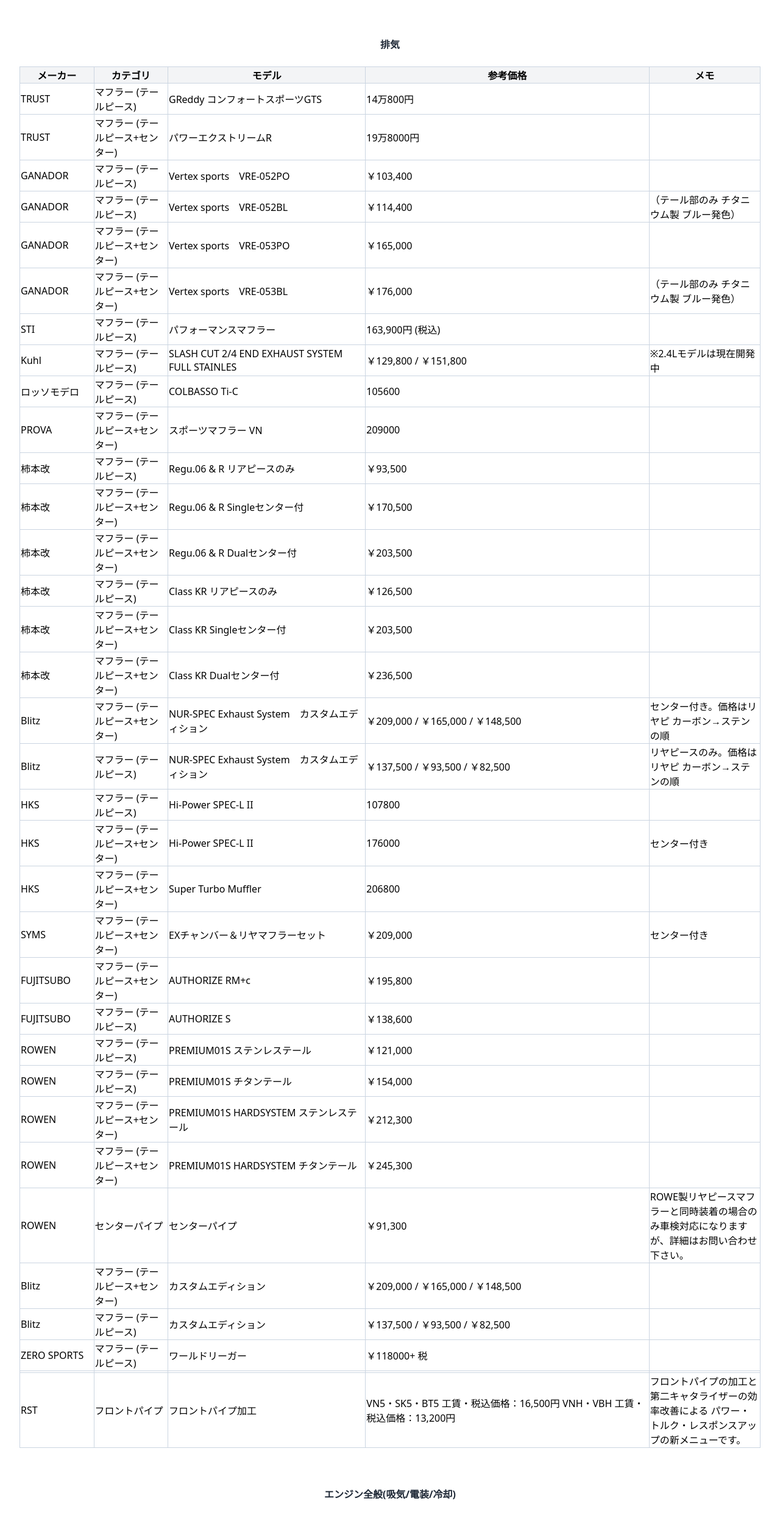
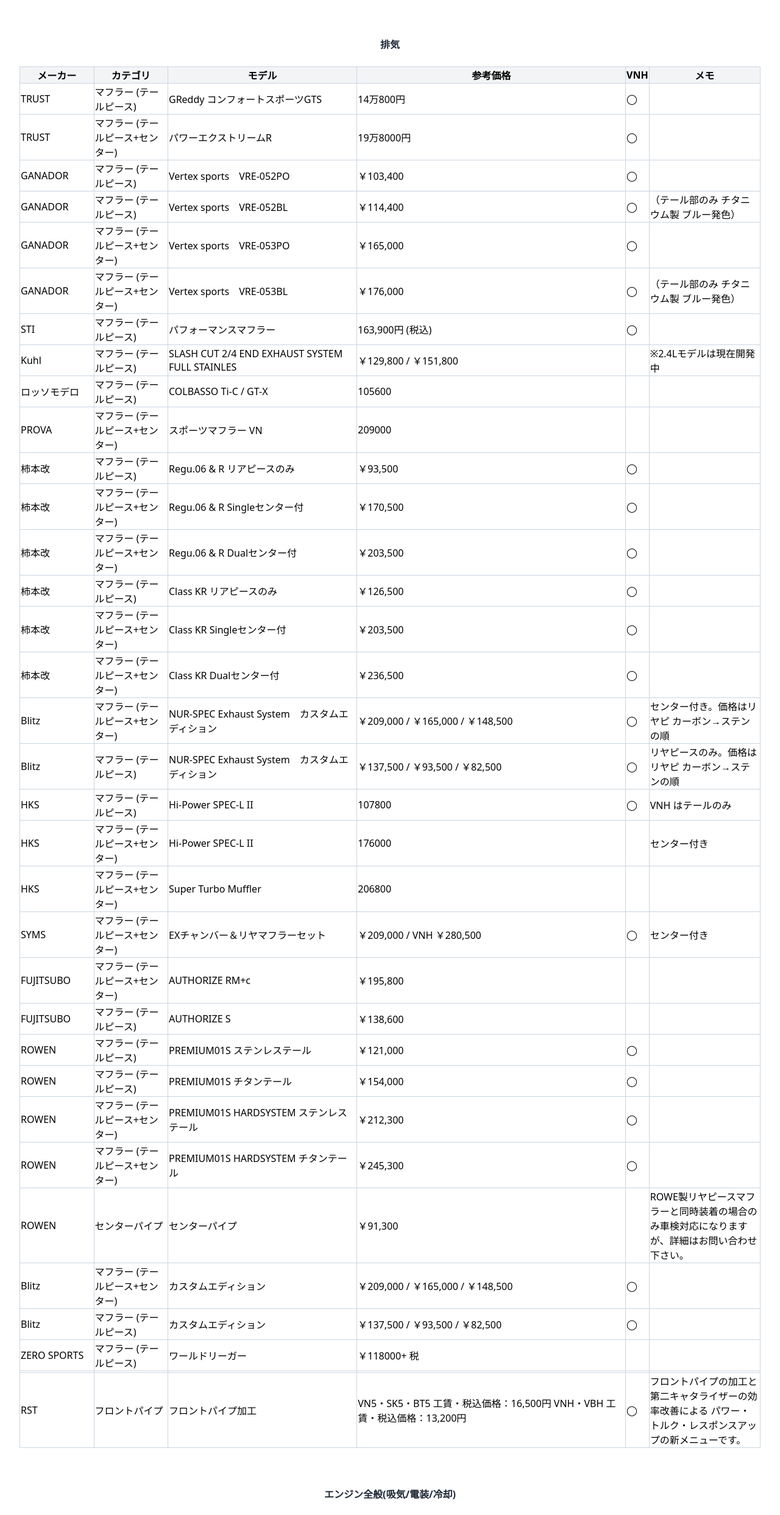
Before and after one commit to mabots/vn-parts, a plain HTML site: page index.html in a window 1280 px wide. Shown: the part 5353-7838 px from the top of the page at 61% size. Drawn offline with nearby package versions, Linux system fonts and the light colour scheme.

Commit message:
Update index.html

```diff
--- a/index.html
+++ b/index.html
@@ -1006,6 +1006,7 @@
                       <th class=" border border-slate-300 bg-gray-100">カテゴリ</th>
                       <th class=" border border-slate-300 bg-gray-100">モデル</th>
                       <th class=" border border-slate-300 bg-gray-100">参考価格</th>
+                      <th class=" border border-slate-300 bg-gray-100">VNH</th>
                       <th class=" border border-slate-300 bg-gray-100">メモ</th>
                     </tr>
                     <tr>
@@ -1013,6 +1014,7 @@
                       <td class="border border-slate-300">マフラー (テールピース)</td>
                       <td class="border border-slate-300">GReddy コンフォートスポーツGTS</td>
                       <td class="border border-slate-300">14万800円</td>
+                      <td class="border border-slate-300">◯</td>
                       <td class="border border-slate-300"></td>
                     </tr>
                     <tr>
@@ -1020,6 +1022,7 @@
                       <td class="border border-slate-300">マフラー (テールピース+センター)</td>
                       <td class="border border-slate-300">パワーエクストリームR</td>
                       <td class="border border-slate-300">19万8000円</td>
+                      <td class="border border-slate-300">◯</td>
                       <td class="border border-slate-300"></td>
                     </tr>
                     <tr>
@@ -1027,6 +1030,7 @@
                       <td class="border border-slate-300">マフラー (テールピース)</td>
                       <td class="border border-slate-300">Vertex sports　VRE-052PO</td>
                       <td class="border border-slate-300">￥103,400</td>
+                      <td class="border border-slate-300">◯</td>
                       <td class="border border-slate-300"></td>
                     </tr>
                     <tr>
@@ -1034,6 +1038,7 @@
                       <td class="border border-slate-300">マフラー (テールピース)</td>
                       <td class="border border-slate-300">Vertex sports　VRE-052BL</td>
                       <td class="border border-slate-300">￥114,400</td>
+                      <td class="border border-slate-300">◯</td>
                       <td class="border border-slate-300">（テール部のみ
                   チタニウム製
                   ブルー発色）</td>
@@ -1043,6 +1048,7 @@
                       <td class="border border-slate-300">マフラー (テールピース+センター)</td>
                       <td class="border border-slate-300">Vertex sports　VRE-053PO</td>
                       <td class="border border-slate-300">￥165,000</td>
+                      <td class="border border-slate-300">◯</td>
                       <td class="border border-slate-300"></td>
                     </tr>
                     <tr>
@@ -1050,6 +1056,7 @@
                       <td class="border border-slate-300">マフラー (テールピース+センター)</td>
                       <td class="border border-slate-300">Vertex sports　VRE-053BL</td>
                       <td class="border border-slate-300">￥176,000</td>
+                      <td class="border border-slate-300">◯</td>
                       <td class="border border-slate-300">（テール部のみ
                   チタニウム製
                   ブルー発色）</td>
@@ -1059,6 +1066,7 @@
                       <td class="border border-slate-300">マフラー (テールピース)</td>
                       <td class="border border-slate-300">パフォーマンスマフラー</td>
                       <td class="border border-slate-300">163,900円 (税込)</td>
+                      <td class="border border-slate-300">◯</td>
                       <td class="border border-slate-300"></td>
                     </tr>
                     <tr>
@@ -1066,13 +1074,15 @@
                       <td class="border border-slate-300">マフラー (テールピース)</td>
                       <td class="border border-slate-300">SLASH CUT 2/4 END EXHAUST SYSTEM FULL STAINLES</td>
                       <td class="border border-slate-300">￥129,800 / ￥151,800</td>
+                      <td class="border border-slate-300"></td>
                       <td class="border border-slate-300">※2.4Lモデルは現在開発中</td>
                     </tr>
                     <tr>
                       <td class="border border-slate-300">ロッソモデロ</td>
                       <td class="border border-slate-300">マフラー (テールピース)</td>
-                      <td class="border border-slate-300">COLBASSO Ti-C</td>
+                      <td class="border border-slate-300">COLBASSO Ti-C / GT-X</td>
                       <td class="border border-slate-300">105600</td>
+                      <td class="border border-slate-300"></td>
                       <td class="border border-slate-300"></td>
                     </tr>
                     <tr>
@@ -1081,12 +1091,14 @@
                       <td class="border border-slate-300">スポーツマフラー VN</td>
                       <td class="border border-slate-300">209000</td>
                       <td class="border border-slate-300"></td>
+                      <td class="border border-slate-300"></td>
                     </tr>
                     <tr>
                       <td class="border border-slate-300">柿本改</td>
                       <td class="border border-slate-300">マフラー (テールピース)</td>
                       <td class="border border-slate-300">Regu.06 &amp; R リアピースのみ</td>
                       <td class="border border-slate-300">￥93,500</td>
+                      <td class="border border-slate-300">◯</td>
                       <td class="border border-slate-300"></td>
                     </tr>
                     <tr>
@@ -1094,6 +1106,7 @@
                       <td class="border border-slate-300">マフラー (テールピース+センター)</td>
                       <td class="border border-slate-300">Regu.06 &amp; R Singleセンター付</td>
                       <td class="border border-slate-300">￥170,500</td>
+                      <td class="border border-slate-300">◯</td>
                       <td class="border border-slate-300"></td>
                     </tr>
                     <tr>
@@ -1101,6 +1114,7 @@
                       <td class="border border-slate-300">マフラー (テールピース+センター)</td>
                       <td class="border border-slate-300">Regu.06 &amp; R Dualセンター付</td>
                       <td class="border border-slate-300">￥203,500</td>
+                      <td class="border border-slate-300">◯</td>
                       <td class="border border-slate-300"></td>
                     </tr>
                     <tr>
@@ -1108,6 +1122,7 @@
                       <td class="border border-slate-300">マフラー (テールピース)</td>
                       <td class="border border-slate-300">Class KR リアピースのみ</td>
                       <td class="border border-slate-300">￥126,500</td>
+                      <td class="border border-slate-300">◯</td>
                       <td class="border border-slate-300"></td>
                     </tr>
                     <tr>
@@ -1115,6 +1130,7 @@
                       <td class="border border-slate-300">マフラー (テールピース+センター)</td>
                       <td class="border border-slate-300">Class KR Singleセンター付</td>
                       <td class="border border-slate-300">￥203,500</td>
+                      <td class="border border-slate-300">◯</td>
                       <td class="border border-slate-300"></td>
                     </tr>
                     <tr>
@@ -1122,6 +1138,7 @@
                       <td class="border border-slate-300">マフラー (テールピース+センター)</td>
                       <td class="border border-slate-300">Class KR Dualセンター付</td>
                       <td class="border border-slate-300">￥236,500</td>
+                      <td class="border border-slate-300">◯</td>
                       <td class="border border-slate-300"></td>
                     </tr>
                     <tr>
@@ -1129,6 +1146,7 @@
                       <td class="border border-slate-300">マフラー (テールピース+センター)</td>
                       <td class="border border-slate-300">NUR-SPEC Exhaust System　カスタムエディション</td>
                       <td class="border border-slate-300">￥209,000  / ￥165,000 /  ￥148,500</td>
+                      <td class="border border-slate-300">◯</td>
                       <td class="border border-slate-300">センター付き。価格はリヤピ カーボン→ステンの順</td>
                     </tr>
                     <tr>
@@ -1136,6 +1154,7 @@
                       <td class="border border-slate-300">マフラー (テールピース)</td>
                       <td class="border border-slate-300">NUR-SPEC Exhaust System　カスタムエディション</td>
                       <td class="border border-slate-300">￥137,500  / ￥93,500  / ￥82,500 </td>
+                      <td class="border border-slate-300">◯</td>
                       <td class="border border-slate-300">リヤピースのみ。価格はリヤピ カーボン→ステンの順</td>
                     </tr>
                     <tr>
@@ -1143,13 +1162,15 @@
                       <td class="border border-slate-300">マフラー (テールピース)</td>
                       <td class="border border-slate-300">Hi-Power SPEC-L II</td>
                       <td class="border border-slate-300">107800</td>
-                      <td class="border border-slate-300"></td>
+                      <td class="border border-slate-300">◯</td>
+                      <td class="border border-slate-300">VNH はテールのみ</td>
                     </tr>
                     <tr>
                       <td class="border border-slate-300">HKS</td>
                       <td class="border border-slate-300">マフラー (テールピース+センター)</td>
                       <td class="border border-slate-300">Hi-Power SPEC-L II</td>
                       <td class="border border-slate-300">176000</td>
+                      <td class="border border-slate-300"></td>
                       <td class="border border-slate-300">センター付き</td>
                     </tr>
                     <tr>
@@ -1158,12 +1179,14 @@
                       <td class="border border-slate-300">Super Turbo Muffler</td>
                       <td class="border border-slate-300">206800</td>
                       <td class="border border-slate-300"></td>
+                      <td class="border border-slate-300"></td>
                     </tr>
                     <tr>
                       <td class="border border-slate-300">SYMS</td>
                       <td class="border border-slate-300">マフラー (テールピース+センター)</td>
                       <td class="border border-slate-300">EXチャンバー＆リヤマフラーセット</td>
-                      <td class="border border-slate-300">￥209,000</td>
+                      <td class="border border-slate-300">￥209,000 / VNH ￥280,500</td>
+                      <td class="border border-slate-300">◯</td>
                       <td class="border border-slate-300">センター付き</td>
                     </tr>
                     <tr>
@@ -1172,6 +1195,7 @@
                       <td class="border border-slate-300">AUTHORIZE RM+c</td>
                       <td class="border border-slate-300">￥195,800</td>
                       <td class="border border-slate-300"></td>
+                      <td class="border border-slate-300"></td>
                     </tr>
                     <tr>
                       <td class="border border-slate-300">FUJITSUBO</td>
@@ -1179,12 +1203,14 @@
                       <td class="border border-slate-300">AUTHORIZE S</td>
                       <td class="border border-slate-300">￥138,600</td>
                       <td class="border border-slate-300"></td>
+                      <td class="border border-slate-300"></td>
                     </tr>
                     <tr>
                       <td class="border border-slate-300">ROWEN</td>
                       <td class="border border-slate-300">マフラー (テールピース)</td>
                       <td class="border border-slate-300">PREMIUM01S ステンレステール</td>
                       <td class="border border-slate-300">￥121,000</td>
+                      <td class="border border-slate-300">◯</td>
                       <td class="border border-slate-300"></td>
                     </tr>
                     <tr>
@@ -1192,6 +1218,7 @@
                       <td class="border border-slate-300">マフラー (テールピース)</td>
                       <td class="border border-slate-300">PREMIUM01S チタンテール</td>
                       <td class="border border-slate-300">￥154,000 </td>
+                      <td class="border border-slate-300">◯</td>
                       <td class="border border-slate-300"></td>
                     </tr>
                     <tr>
@@ -1199,6 +1226,7 @@
                       <td class="border border-slate-300">マフラー (テールピース+センター)</td>
                       <td class="border border-slate-300">PREMIUM01S HARDSYSTEM ステンレステール</td>
                       <td class="border border-slate-300">￥212,300</td>
+                      <td class="border border-slate-300">◯</td>
                       <td class="border border-slate-300"></td>
                     </tr>
                     <tr>
@@ -1206,6 +1234,7 @@
                       <td class="border border-slate-300">マフラー (テールピース+センター)</td>
                       <td class="border border-slate-300">PREMIUM01S HARDSYSTEM チタンテール</td>
                       <td class="border border-slate-300">￥245,300</td>
+                      <td class="border border-slate-300">◯</td>
                       <td class="border border-slate-300"></td>
                     </tr>
                     <tr>
@@ -1213,6 +1242,7 @@
                       <td class="border border-slate-300">センターパイプ</td>
                       <td class="border border-slate-300">センターパイプ</td>
                       <td class="border border-slate-300">￥91,300</td>
+                      <td class="border border-slate-300"></td>
                       <td class="border border-slate-300">ROWE製リヤピースマフラーと同時装着の場合のみ車検対応になりますが、詳細はお問い合わせ下さい。</td>
                     </tr>
                     <tr>
@@ -1220,6 +1250,7 @@
                       <td class="border border-slate-300">マフラー (テールピース+センター)</td>
                       <td class="border border-slate-300">カスタムエディション </td>
                       <td class="border border-slate-300">￥209,000 / ￥165,000 / ￥148,500 </td>
+                      <td class="border border-slate-300">◯</td>
                       <td class="border border-slate-300"></td>
                     </tr>
                     <tr>
@@ -1227,6 +1258,7 @@
                       <td class="border border-slate-300">マフラー (テールピース)</td>
                       <td class="border border-slate-300">カスタムエディション </td>
                       <td class="border border-slate-300">￥137,500 / ￥93,500 / ￥82,500</td>
+                      <td class="border border-slate-300">◯</td>
                       <td class="border border-slate-300"></td>
                     </tr>
                     <tr>
@@ -1235,8 +1267,10 @@
                       <td class="border border-slate-300">ワールドリーガー</td>
                       <td class="border border-slate-300">￥118000+ 税</td>
                       <td class="border border-slate-300"></td>
-                    </tr>
-                    <tr>
+                      <td class="border border-slate-300"></td>
+                    </tr>
+                    <tr>
+                      <td class="border border-slate-300"></td>
                       <td class="border border-slate-300"></td>
                       <td class="border border-slate-300"></td>
                       <td class="border border-slate-300"></td>
@@ -1250,6 +1284,7 @@
                       <td class="border border-slate-300">VN5・SK5・BT5 工賃・税込価格：16,500円
 
                   VNH・VBH 工賃・税込価格：13,200円</td>
+                      <td class="border border-slate-300">◯</td>
                       <td class="border border-slate-300">フロントパイプの加工と第二キャタライザーの効率改善による
                   パワー・トルク・レスポンスアップの新メニューです。</td>
                     </tr>
```
